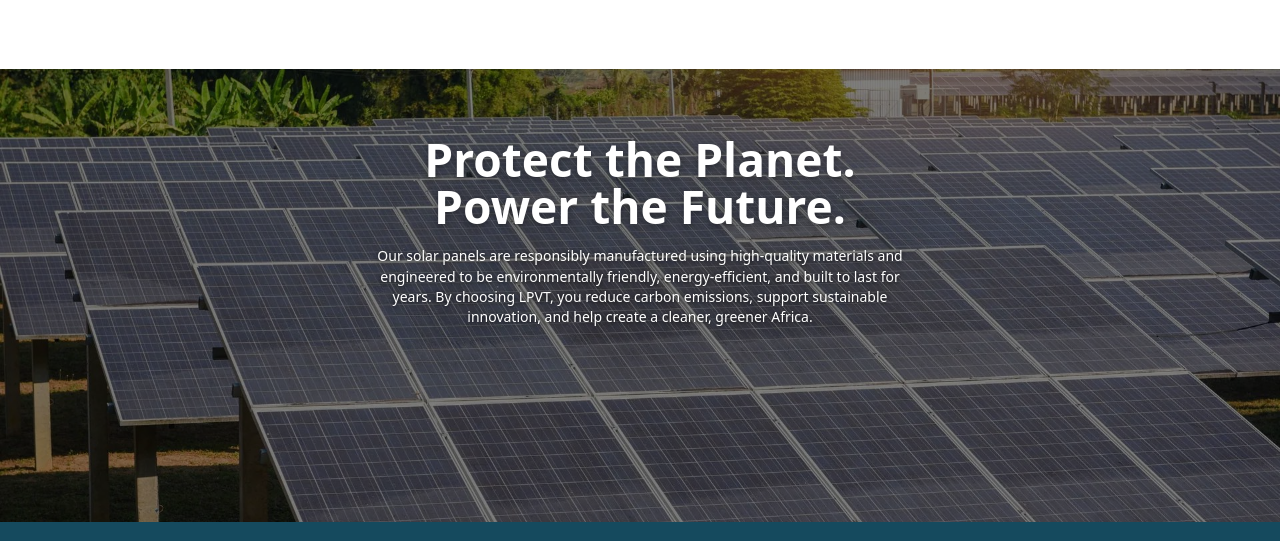
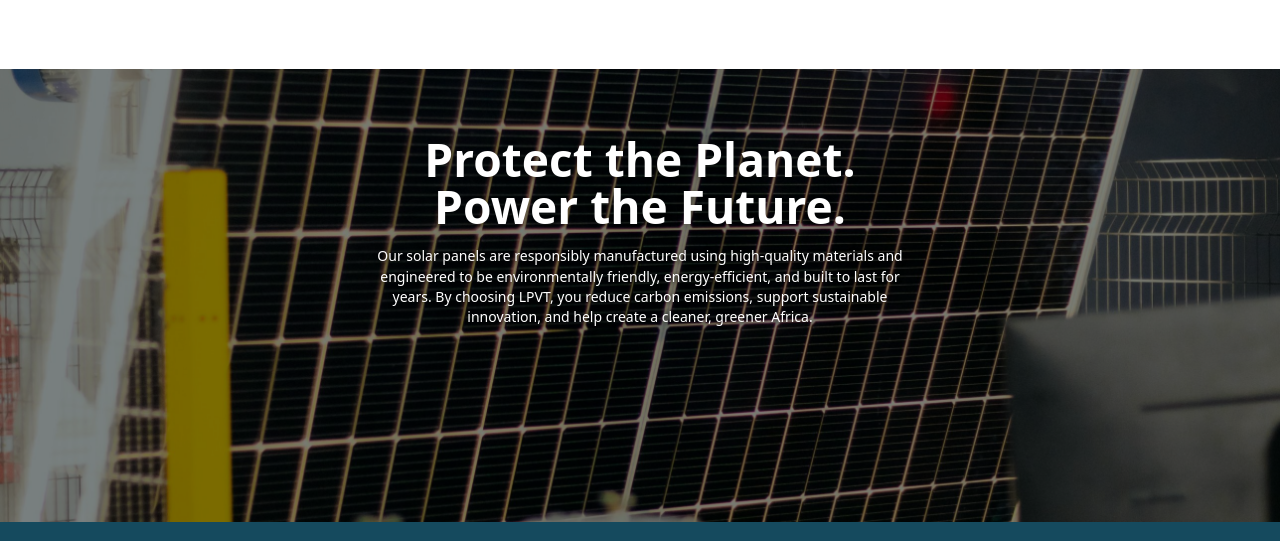
Before and after one commit to leveneenergy/lpvtechnologies, a plain HTML site: page index.html in a window 1280 px wide. Shown: the part 1668-2209 px from the top of the page. Drawn offline with nearby package versions, Linux system fonts and the light colour scheme; no server answers.

Commit message:
Update index.html

```diff
--- a/index.html
+++ b/index.html
@@ -134,7 +134,7 @@
     </section>
 
     <section class="protect">
-      <div class="protect-hero" data-bg="./images/Home-Page-Protect-Planet.jpg">
+      <div class="protect-hero" data-bg="./images/Product-Page-Cover.jpg">
         <div class="container">
           <h2>Protect the Planet.<br>Power the Future.</h2>
           <p>Our solar panels are responsibly manufactured using high-quality materials and engineered to be
```
